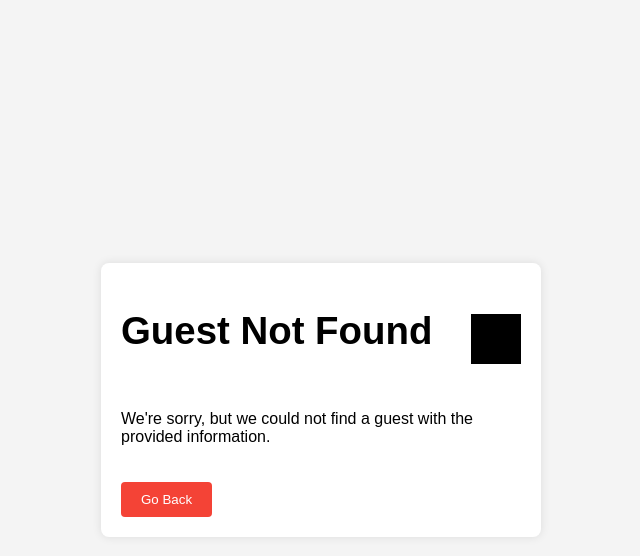
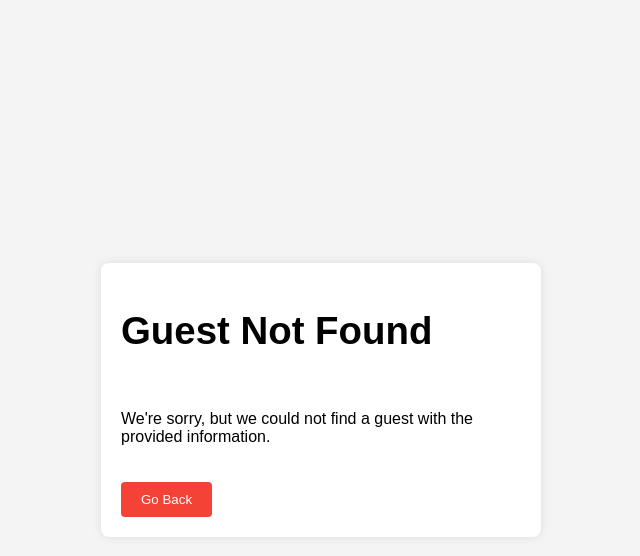
Before and after one commit to KenEkanem/CheckinApp, a Flask app: template templates/guest_not_found.html in a window 1280 px wide. Shown: the top 556 px of the page, without its empty margins (319-959 px from the left). Run offline with Flask 3, Linux system fonts and the light colour scheme; the template is opened without the code that fills it, so the values that code supplies are empty.

Commit message:
removed .colorbox

```diff
--- a/templates/guest_not_found.html
+++ b/templates/guest_not_found.html
@@ -28,13 +28,13 @@
             justify-content: space-between;
             align-items: center;
         }
-        .color-box {
+        /* .color-box {
             width: 50px;
             height: 50px;
             margin-left: 20px;
             display: inline-block;
-            background-color: #000000; /* Red color to indicate error */
-        }
+            background-color: #000000;
+        } */
         .message {
             font-size: 1.2em;
             margin-bottom: 15px;
@@ -65,7 +65,7 @@
             <div class="message">
                 <h1>Guest Not Found</h1>
             </div>
-            <div class="color-box"></div>
+            <!-- <div class="color-box"></div> -->
         </div>
         <p>We're sorry, but we could not find a guest with the provided information.</p>
         <button class="back-btn" onclick="window.history.back()">Go Back</button>
```
